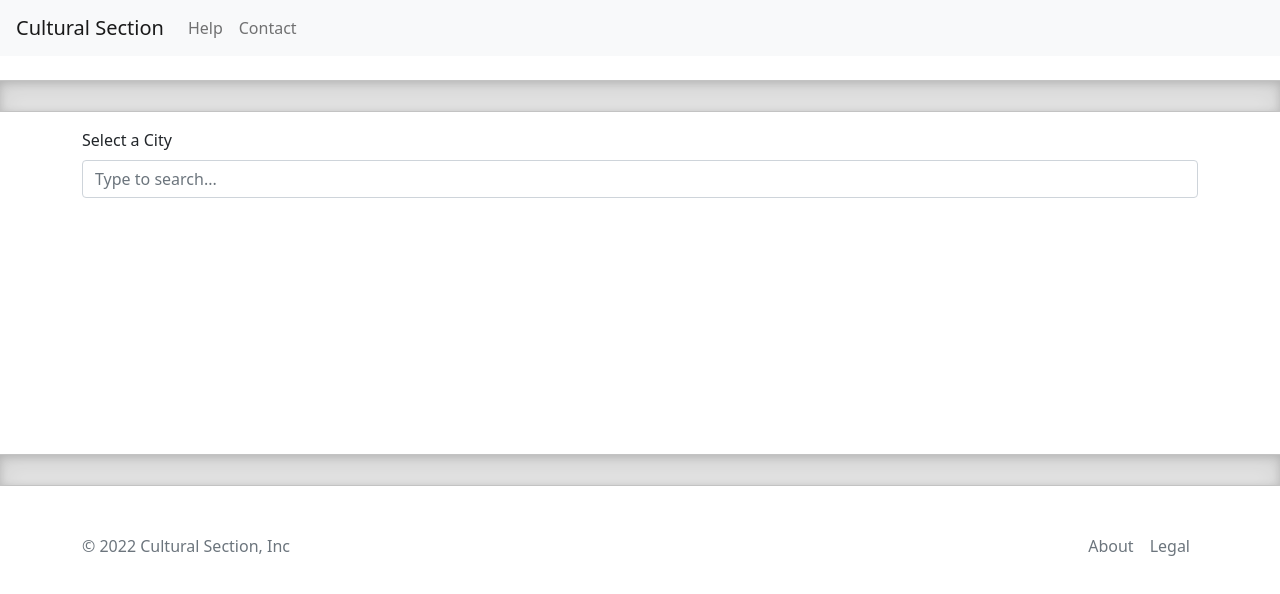
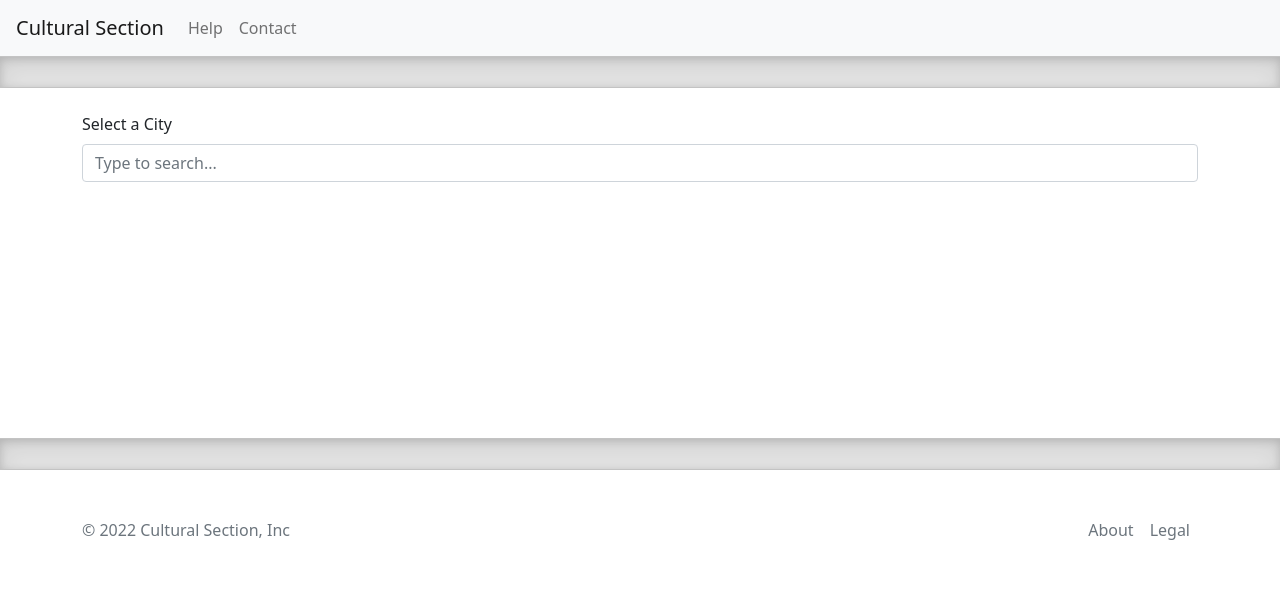
Before and after one commit to aa-ag/culturalsection, a Vue app in the folder client/: page / in a window 1280 px wide. Shown: the top 594 px of the page. Built offline with nearby package versions, Linux system fonts and the light colour scheme.

Commit message:
Remove mb-4 from nav bar

```diff
--- a/client/src/App.vue
+++ b/client/src/App.vue
@@ -1,5 +1,5 @@
 <template>
-  <nav class="navbar navbar-expand-md navbar-light bg-light mb-4">
+  <nav class="navbar navbar-expand-md navbar-light bg-light">
     <a class="navbar-brand" href="#">Cultural Section</a>
     <button class="navbar-toggler" type="button" data-toggle="collapse" data-target="#navbarNav" aria-controls="navbarNav" aria-expanded="false" aria-label="Toggle navigation">
       <span class="navbar-toggler-icon"></span>
--- a/client/src/components/Home.vue
+++ b/client/src/components/Home.vue
@@ -33,7 +33,7 @@
 </template>
 <style>
 #datalistContainer {
-  padding-top: 1rem;
+  padding-top: 1.5rem;
   padding-bottom: 16rem;
 }
 .divider {
```
